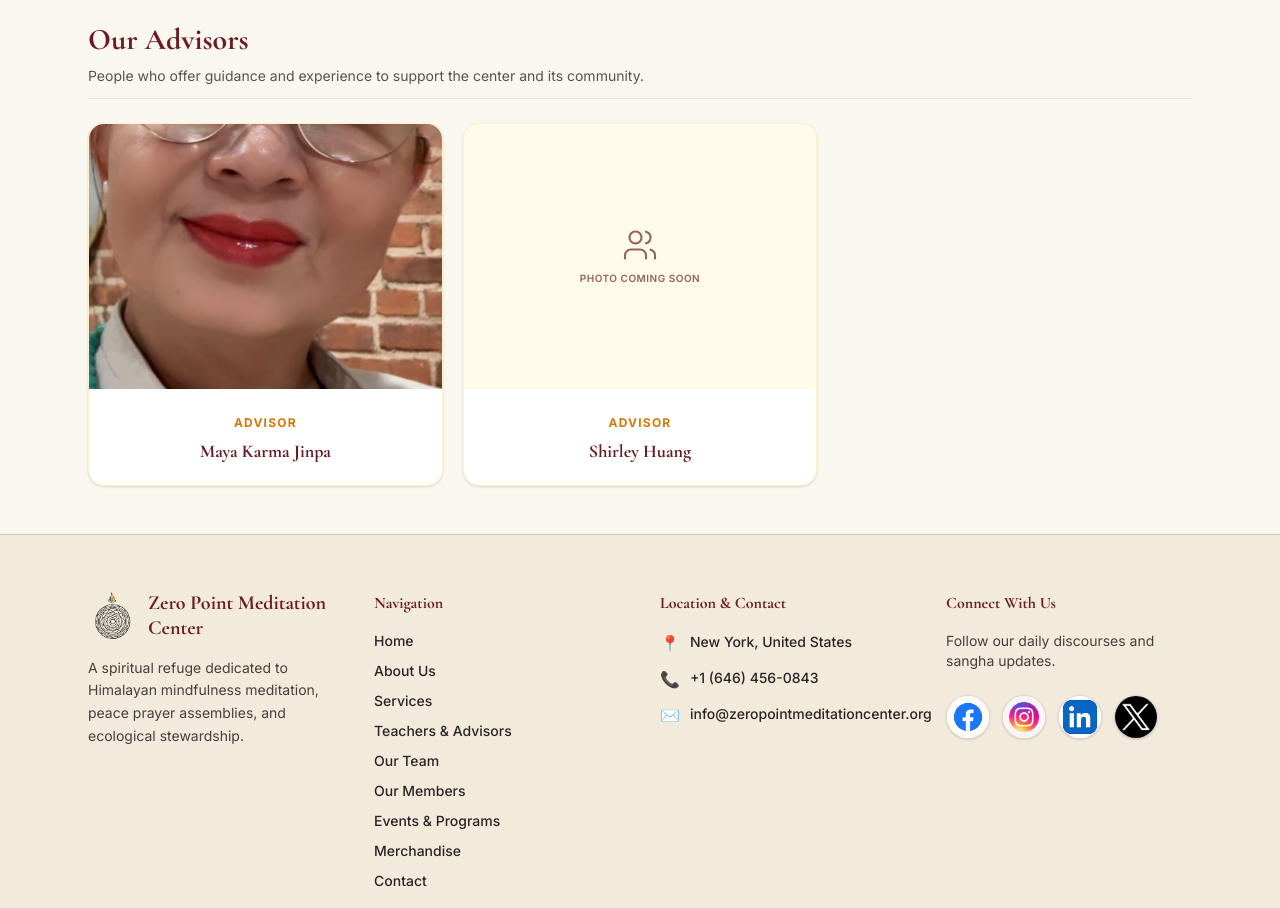
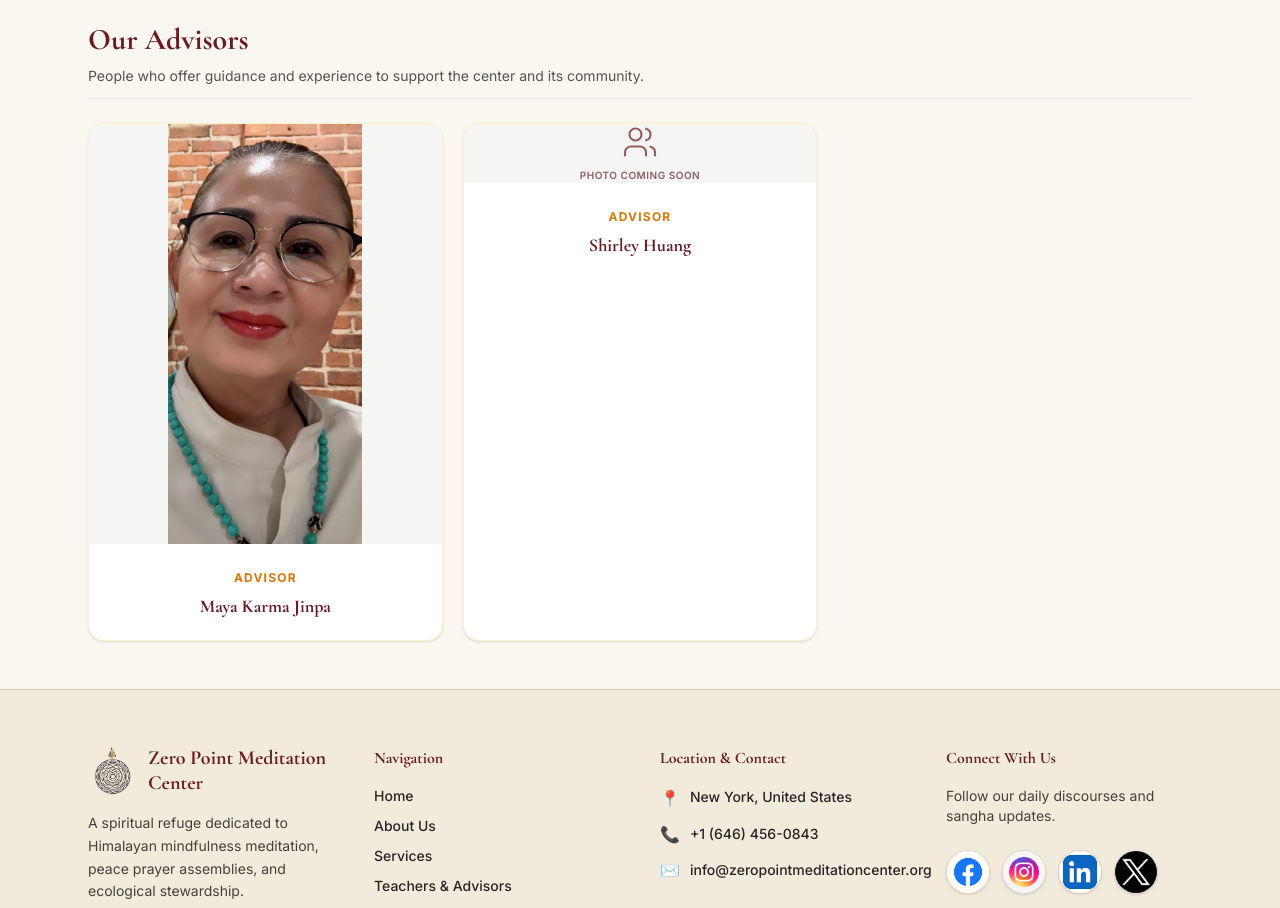
Before and after one commit to sherpaten/Zero-Point-Meditation-Center, a React (Vite) app in the folder zero-point-meditation/: page /teachers in a window 1280 px wide. Shown: the part 1640-2548 px from the top of the page. Built offline with nearby package versions, Linux system fonts and the light colour scheme.

Commit message:
Preserve full advisor portrait without cropping

```diff
--- a/zero-point-meditation/src/pages/Teachings.jsx
+++ b/zero-point-meditation/src/pages/Teachings.jsx
@@ -129,9 +129,9 @@ export default function Teachings() {
             { name: 'Shirley Huang', image: null },
           ].map((advisor) => (
             <article key={advisor.name} className="overflow-hidden rounded-2xl border border-amber-100 bg-white shadow-sm">
-              <div className="flex aspect-[4/3] items-center justify-center overflow-hidden bg-amber-50">
+              <div className="flex items-center justify-center overflow-hidden bg-stone-100">
                 {advisor.image ? (
-                  <img src={advisor.image} alt={advisor.name} loading="lazy" className="h-full w-full object-cover object-center" />
+                  <img src={advisor.image} alt={advisor.name} loading="lazy" className="block h-auto max-h-[420px] w-full object-contain object-center" />
                 ) : (
                   <div className="flex h-full w-full flex-col items-center justify-center gap-2 text-buddhist-burgundy/70">
                     <Users size={36} strokeWidth={1.4} />
```
